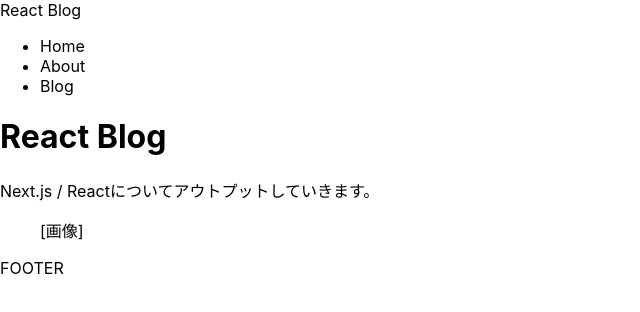
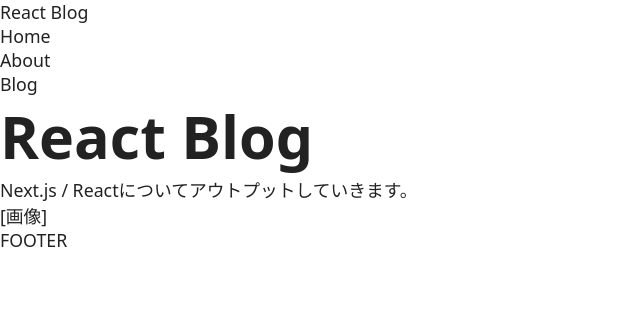
Before and after one commit to SUKE2-ZUKIN/blog-tutorial, a Next.js app: page / in a window 1280 px wide. Shown: the top 312 px of the page, without its empty margins (0-640 px from the left). Built offline with nearby package versions, Linux system fonts and the light colour scheme.

Commit message:
#2 Fix global css

```diff
--- a/styles/globals.css
+++ b/styles/globals.css
@@ -1,26 +1,65 @@
-html,
+:root {
+  /* カラー */
+  --white: #ffffff;
+  --gray-10: #eeeeee;
+  --gray-25: #aaaaaa;
+  --gray-50: #707070;
+  --gray-75: #444444;
+  --black: #222222;
+  --accent: #2272b3;
+
+  /* タイポグラフィ */
+  --body: clamp(1rem, 0.95rem + 0.2vw, 1.125rem); /* 16-18px */
+  --display: clamp(4.5rem, 1.83rem + 11.34vw, 10rem); /* 72-160px */
+  --headding1: clamp(2rem, 1.3rem + 3vw, 4rem); /* 32-64px */
+  --headding2: calc(var(--body) * 1.5); /* 24-27px */
+  --headding3: calc(var(--body) * 1.2); /* 19.2-21.6px */
+  --small-heading2: clamp(0.875rem, 4vw - 1rem, 1.6875rem); /* 14-27px */
+  --small-heading3: calc(var(--small-heading2) * 0.86); /* 12-23px */
+
+  /* スペース */
+  --space-xs: clamp(1.25rem, 1rem + 0.98vw, 1.875rem); /* 20-30px */
+  --space-sm: calc(var(--space-xs) * 1.5); /* 30-45px */
+  --space-md: calc(var(--space-xs) * 2); /* 40-60px */
+  --space-lg: calc(var(--space-xs) * 3); /* 60-90px */
+  --space-xl: calc(var(--space-xs) * 4); /* 80-120px */
+  --space-jump: clamp(1.25rem, 0.35rem + 3.8vw, 3.75rem); /* 20-60px */
+}
+
+/* 基本設定 */
 body {
+  color: var(--black);
+  font-family: system-ui, -apple-system, BlinkMacSystemFont, 'Segoe UI', Roboto, Oxygen, Ubuntu, Cantarell, 'Open Sans', 'Helvetica Neue', sans-serif;
+  font-size: var(--body);
+}
+
+h1 {
+  font-size: var(--headding1);
+}
+
+h2 {
+  font-size: var(--headding2);
+}
+
+h3 {
+  font-size: var(--headding3);
+}
+
+/* リセット */
+body, h1, h2, h3, p, figure, ul {
+  /* 主要素の マージン・パディング・リストマークを削除 */
+  margin: 0;
   padding: 0;
-  margin: 0;
-  font-family: -apple-system, BlinkMacSystemFont, Segoe UI, Roboto, Oxygen,
-    Ubuntu, Cantarell, Fira Sans, Droid Sans, Helvetica Neue, sans-serif;
+  list-style: none;
+}
+
+*, *::before, *::after {
+  /* 横幅にパディングを含める */
+  box-sizing: border-box;
 }
 
 a {
+  /* リンクの色を親要素に揃え、下線を削除 */
   color: inherit;
   text-decoration: none;
 }
-
-* {
-  box-sizing: border-box;
-}
-
-@media (prefers-color-scheme: dark) {
-  html {
-    color-scheme: dark;
-  }
-  body {
-    color: white;
-    background: black;
-  }
-}
```
